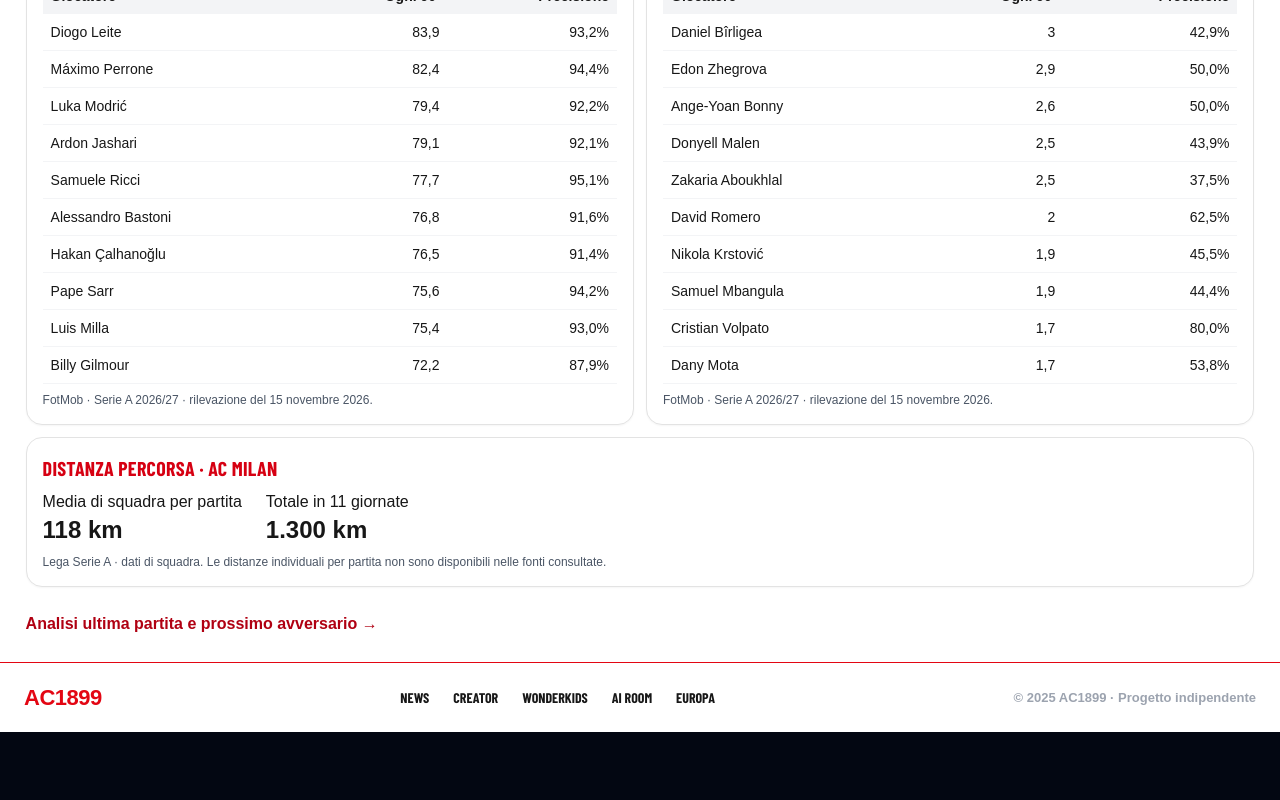
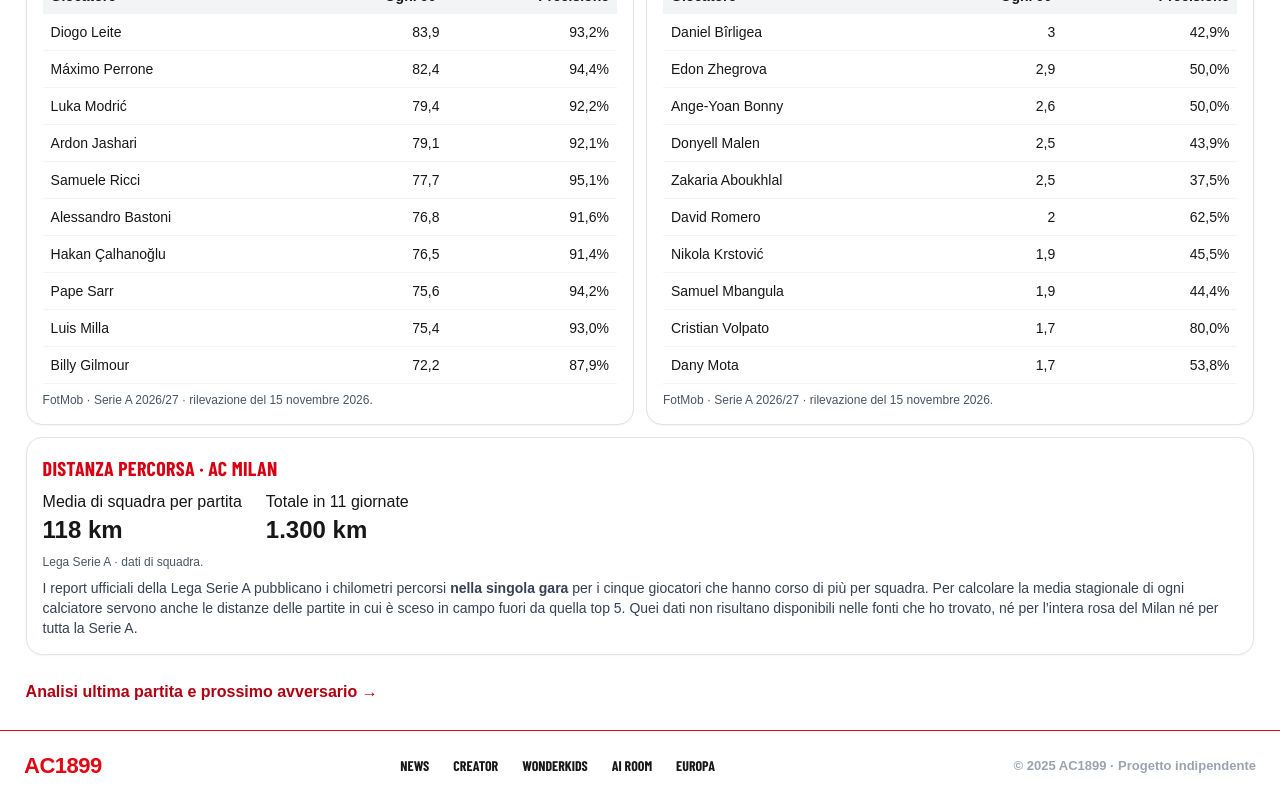
Before and after one commit to giuseppemastrapasqua/ac1899-v2, a Next.js app: page /campionato in a window 1280 px wide. Shown: the part 5066-5866 px from the top of the page. Before the commit the page ends 5798 px from the top, so only its background shows below. Built offline with nearby package versions, Linux system fonts and the light colour scheme; no server answers; a web font is replaced by a local one.

Commit message:
Explain coverage of player distance statistics

```diff
--- a/components/LeagueExtraStats.tsx
+++ b/components/LeagueExtraStats.tsx
@@ -45,7 +45,8 @@ export default function LeagueExtraStats() {
         <div><dt>Media di squadra per partita</dt><dd className="text-2xl font-bold">118 km</dd></div>
         <div><dt>Totale in 11 giornate</dt><dd className="text-2xl font-bold">1.300 km</dd></div>
       </dl>
-      <p className="mt-2 text-xs text-gray-600">Lega Serie A · dati di squadra. Le distanze individuali per partita non sono disponibili nelle fonti consultate.</p>
+      <p className="mt-2 text-xs text-gray-600">Lega Serie A · dati di squadra.</p>
+      <p className="mt-2 text-sm text-gray-700">I report ufficiali della Lega Serie A pubblicano i chilometri percorsi <strong>nella singola gara</strong> per i cinque giocatori che hanno corso di più per squadra. Per calcolare la media stagionale di ogni calciatore servono anche le distanze delle partite in cui è sceso in campo fuori da quella top 5. Quei dati non risultano disponibili nelle fonti che ho trovato, né per l’intera rosa del Milan né per tutta la Serie A.</p>
     </div>
   </section>;
 }
```
